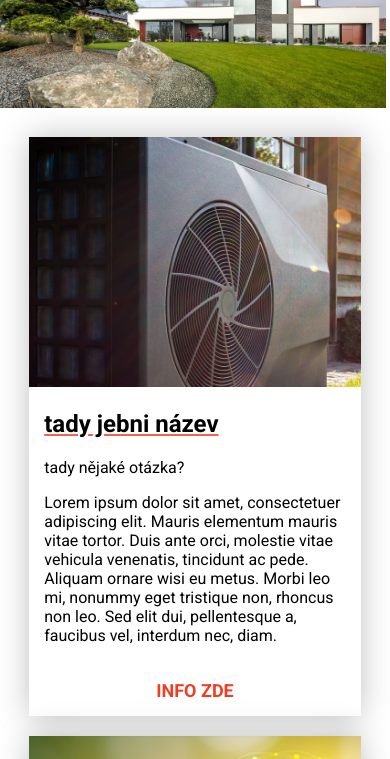
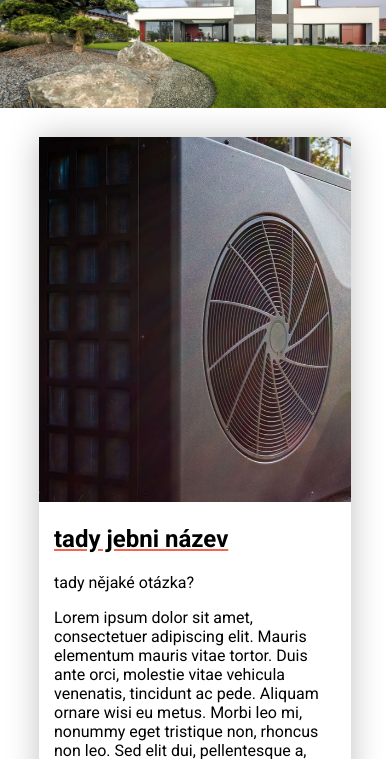
Before and after one commit to losik01/apekom, a plain HTML site: page index.html in a window 390 px wide. Shown: the part 85-844 px from the top of the page. Drawn offline with Linux system fonts and the light colour scheme.

Commit message:
Update previews.css

```diff
--- a/previews.css
+++ b/previews.css
@@ -55,7 +55,7 @@
     transition: 0.5s;
 }
 
-.button-info:hover{
+.button-info:hover {
     scale: 1.1;
 
 }
@@ -82,7 +82,7 @@
 /*tlačítko č2 */
 
 
-.my-btn{
+.my-btn {
     text-decoration: none;
     font-size: 18px;
     font-weight: bold;
@@ -95,7 +95,7 @@
     margin-top: 7%;
 }
 
-.my-btn:hover{
+.my-btn:hover {
     scale: 1.1;
     color: white;
     background-color: rgb(239, 62, 35);
@@ -113,8 +113,8 @@
         grid-template-columns: 1fr;
 
     }
-    .previews-grid{
-        margin: 0;
+
+    .previews-grid {
         margin: 40px 30px;
     }
 }
@@ -127,16 +127,23 @@
         margin: auto;
         margin-top: 25px;
         margin-bottom: 25px;
-        width: 85%;
+        width: 80%;
 
     }
 
     .article-img {
-        height: 250px;
+        max-width: 100%;
 
     }
 
-    .more-info{
+    .article-img img {
+        width: auto;
+        height: 120%;
+        overflow-y: auto;
+
+    }
+
+    .more-info {
         margin-top: 20px;
 
     }
@@ -153,7 +160,7 @@
 
 }
 
-.grid-style3:hover{
+.grid-style3:hover {
     box-shadow: 0 0 30px rgba(239, 62, 35, 0.5);
     scale: 1.005;
 }
```
